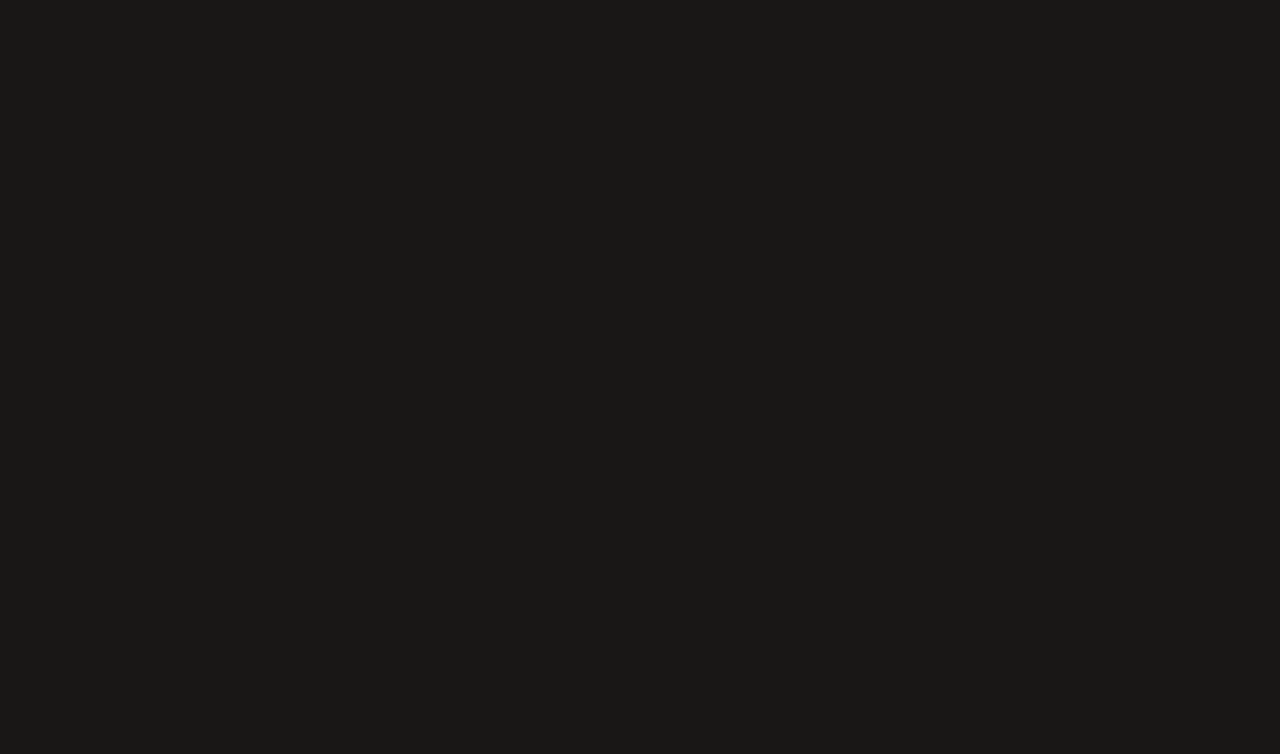
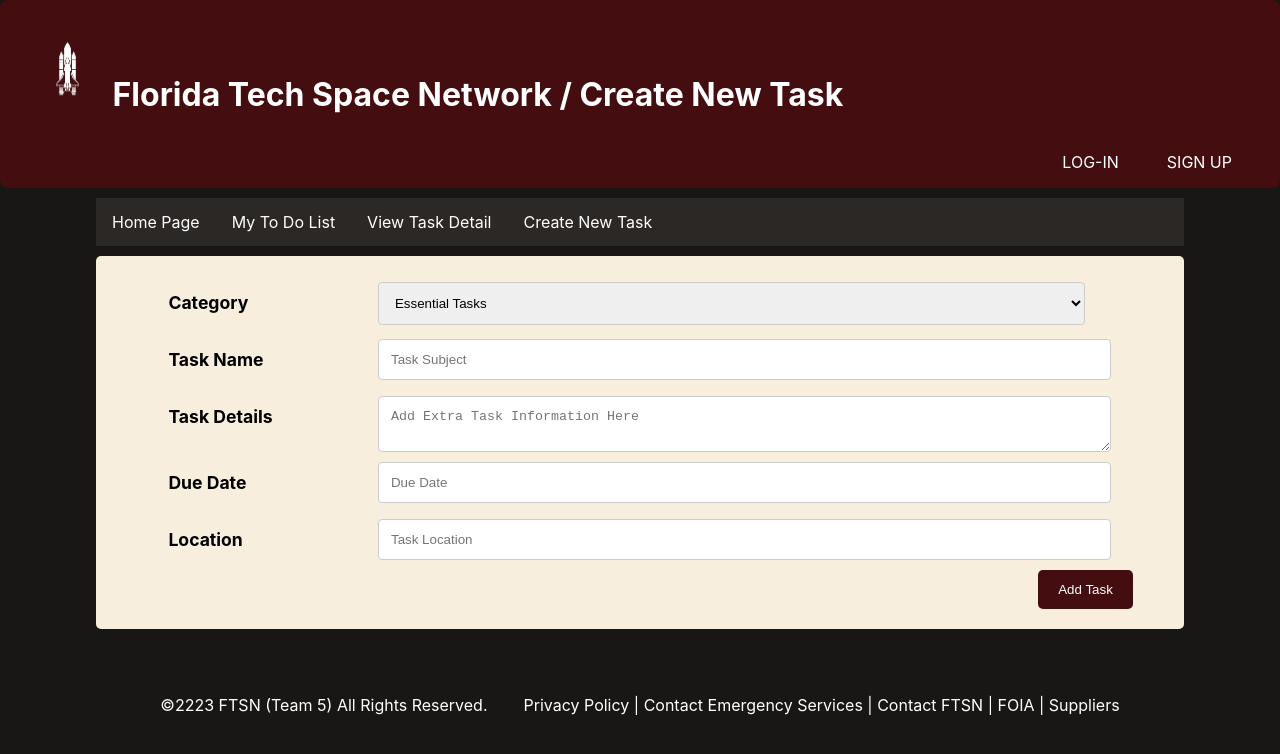
Before and after one commit to AXRegister/Milestone2_Group5_v3, a React (Create React App) app: page /EditTask in a window 1280 px wide. Before the commit this address had no page. Shown: the top 754 px of the page. Built offline with nearby package versions, Linux system fonts and the light colour scheme.

Commit message:
modified:   src/App.js;	new file: src/editTask.js; modified:   src/list.js

```diff
--- a/src/App.js
+++ b/src/App.js
@@ -8,6 +8,7 @@ import List from './list'
 // Import the functions you need from the SDKs you need
 import { initializeApp } from "firebase/app";
 import { getAnalytics } from "firebase/analytics";
+import EditTask from './editTask';
 // TODO: Add SDKs for Firebase products that you want to use
 // https://firebase.google.com/docs/web/setup#available-libraries
 
@@ -23,6 +24,8 @@ function App() {
             <Route exact path="/List" element={<List/>} />
             <Route exact path="/CreateNew" element={<CreateNew/>} />
             <Route exact path="/Home" element={<Home/>} />
+            <Route exact path="/EditTask" element={<EditTask/>} />
+
           </Routes>
         </Router>
     </div>
--- /dev/null
+++ b/src/editTask.js
@@ -0,0 +1,94 @@
+import './style.css'
+import Nav from './Nav'
+import logo from './rocketship.jpg'
+import { Route } from 'react-router-dom';
+function EditTask() {
+    return (
+
+   <body>
+        <header>
+          <div class="innerHeader">
+            <h1><img class="logo" src={logo} alt="rocketshiplogo"/> Florida Tech Space Network / Create New Task</h1>
+            <div class="usernav">
+              <a class="usernav" href="list.html">Log-In</a>
+              <a class="usernav" href="list.html">Sign Up</a>
+          </div>
+          </div>
+        </header>
+
+        <main>
+        <Nav style={{display: 'block'}}></Nav>
+
+            <div class="container">
+                <form action="detail.html">
+
+                <div class="row">
+                    <div class="col-25">
+                      <label for="category">Category</label>
+                    </div>
+                    <div class="col-75">
+                      <select id="category" name="category">
+                        <option value="important">Essential Tasks</option>
+                        <option value="non_important">Side Tasks</option>
+                        <option value="misc">Miscellaneous Tasks</option>
+                      </select>
+                    </div>
+                </div>
+
+                <div class="row">
+                    <div class="col-25">
+                      <label for="tname">Task Name</label>
+                    </div>
+                    <div class="col-75">
+                      <input type="text" id="tname" name="taskname" placeholder="Task Subject"/>
+                    </div>
+                </div>
+
+
+                <div class="row">
+                    <div class="col-25">
+                      <label for="tinfo">Task Details</label>
+                    </div>
+                    <div class="col-75">
+                      <textarea id="tinfo" name="taskinfo" placeholder="Add Extra Task Information Here"></textarea>
+                    </div>
+                </div>
+
+                <div class="row">
+                    <div class="col-25">
+                      <label for="ddate">Due Date</label>
+                    </div>
+                    <div class="col-75">
+                      <input type="text" id="ddate" name="duedate" placeholder="Due Date"/>
+                    </div>
+                </div>
+
+                <div class="row">
+                    <div class="col-25">
+                      <label for="loc">Location</label>
+                    </div>
+                    <div class="col-75">
+                      <input type="text" id="loc" name="location" placeholder="Task Location"/>
+                    </div>
+                </div>
+
+                <div class="row">
+                    <input type="submit" value="Add Task"/>
+                </div>
+
+                </form>
+              </div>
+        </main>
+
+        <footer>
+          <p><span>&copy;</span>2223 FTSN (Team 5) All Rights Reserved.
+              &nbsp;&nbsp;&nbsp;&nbsp;&nbsp;&nbsp;
+              Privacy Policy | Contact Emergency Services | Contact FTSN | FOIA | Suppliers
+          </p>
+      </footer>
+    </body>
+
+    );
+}
+
+export default EditTask;
--- a/src/list.js
+++ b/src/list.js
@@ -3,11 +3,13 @@ import Nav from './Nav'
 import logo from './rocketship.jpg'
 import GetTasks from "./getTasks";
 import Task from "./Task.js"
-
+import EditTask from './editTask';
+import {Routes, Route, useNavigate} from 'react-router-dom';
 
 function List() {
 
     var Tasks = [];
+
 
     const finalData = GetTasks();
 
@@ -43,11 +45,10 @@ function List() {
   }
 
   function essentialTasks(Tasks) {
-
     var str = "";
     var finalString = "";
     var preText = '<li><p style="color: #F1E0C5"><a class="tasklist" href="list.html"></a>'
-    var postText = '</a><button onclick="window.location.href=\'detail.html\';">Update</button></p></li>'
+    var postText = '</a><button onclick="window.location.href=\'EditTask\';">Update</button></p></li>'
 
     for(var i=0; i< Tasks.length; i++) {
 
@@ -70,7 +71,7 @@ function List() {
     var str = "";
     var finalString = "";
     var preText = '<li><p style="color: #F1E0C5"><a class="tasklist" href="list.html"></a>'
-    var postText = '</a><button onclick="window.location.href=\'detail.html\';">Update</button></p></li>'
+    var postText = '</a><button onclick="window.location.href=\'EditTask\';">Update</button></p></li>'
 
     for(var i=0; i< Tasks.length; i++) {
 
@@ -93,7 +94,7 @@ function List() {
     var str = "";
     var finalString = "";
     var preText = '<li><p style="color: #F1E0C5"><a class="tasklist" href="list.html"></a>'
-    var postText = '</a><button onclick="window.location.href=\'detail.html\';">Update</button></p></li>'
+    var postText = '</a><button onclick="window.location.href=\'EditTask\';">Update</button></p></li>'
 
     for(var i=0; i< Tasks.length; i++) {
 
```
